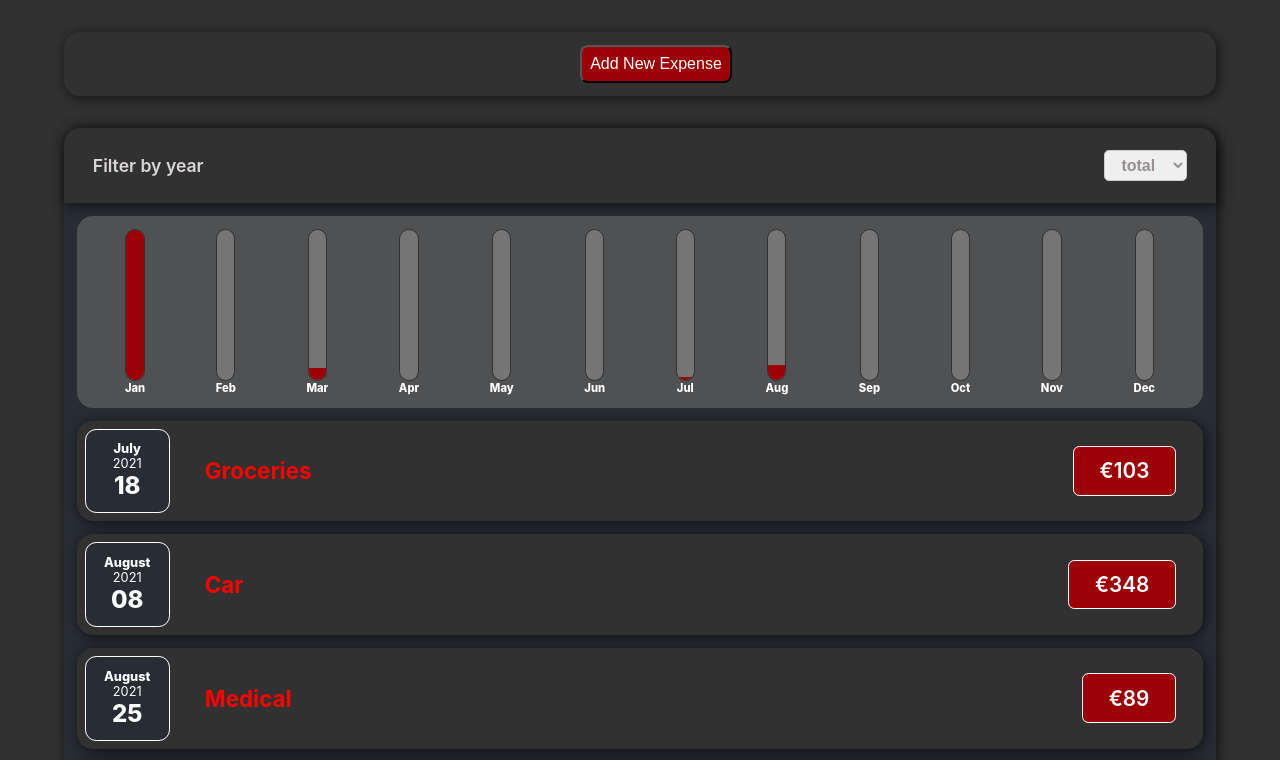
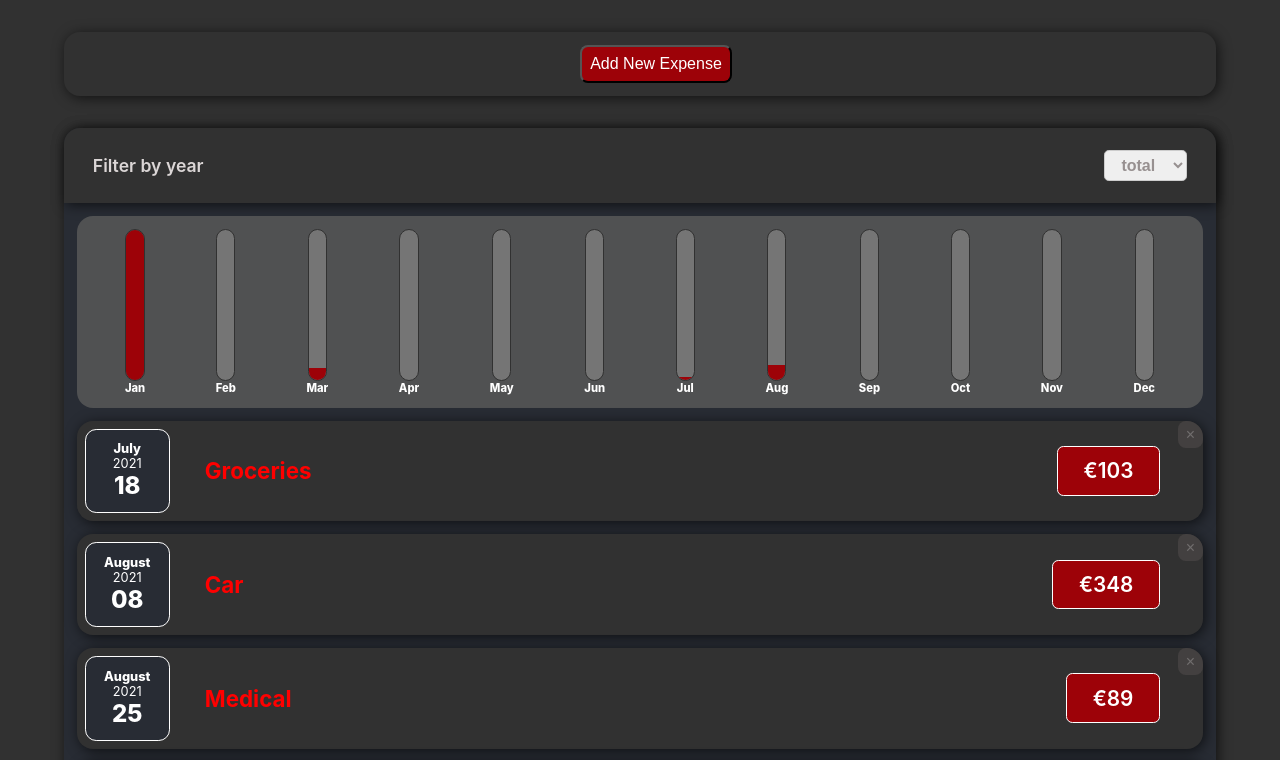
Before and after one commit to DMariuss/expenses-app, a React (Create React App) app: page / in a window 1280 px wide. Shown: the top 760 px of the page. Built offline with nearby package versions, Linux system fonts and the light colour scheme.

Commit message:
Added delete button for every expense item and logic for saving the list in localStorage

```diff
--- a/src/components/Expenses/ExpenseItem.js
+++ b/src/components/Expenses/ExpenseItem.js
@@ -15,6 +15,14 @@ function ExpenseItem(props) {
         <div className={classes.expense_item__description}>
           <h2>{props.name}</h2>
           <div className={classes.expense_item__price}>&euro;{props.cost}</div>
+          <button
+            type="button"
+            className={classes.expense_item__delete}
+            // 🢣 folosesc metoda .bind pt a lega id-ul ca si argument
+            onClick={props.onDelete.bind(this, props.id)}
+          >
+            &#215;
+          </button>
         </div>
       </Card>
     </li>
--- a/src/components/Expenses/ExpenseItem.module.scss
+++ b/src/components/Expenses/ExpenseItem.module.scss
@@ -10,6 +10,7 @@ $font_color_description: white;
   padding: 0.5rem;
   margin: 0.8rem 0;
   background-color: rgb(49, 49, 49);
+  position: relative;
 
   &__description {
     margin: 0.5rem 1.2rem;
@@ -37,6 +38,27 @@ $font_color_description: white;
     border: 1px solid white;
     border-radius: 0.4rem;
   }
+
+  &__delete {
+    position: absolute;
+    top: 0;
+    right: 0;
+    padding: 0.5rem;
+    line-height: 0.7;
+    border: none;
+    border-radius: 0.5rem;
+    border-top-right-radius: 1rem;
+    cursor: pointer;
+    background-color: #564f4f;
+    color: #b0abab;
+    opacity: 0.5;
+    transition: all 0.1s ease-out;
+
+    &:hover {
+      opacity: 1;
+      background-color: #858282;
+    }
+  }
 }
 
 @media screen and (min-width: 580px) {
@@ -55,6 +77,7 @@ $font_color_description: white;
     &__price {
       font-size: 1.3rem;
       padding: 0.7rem 1.6rem;
+      margin-right: 1rem;
     }
   }
 }
--- a/src/components/Expenses/Expenses.js
+++ b/src/components/Expenses/Expenses.js
@@ -48,7 +48,7 @@ function Expenses(props) {
       {/* {expensesContent} */}
 
       {/* Varianta in care am o componenta specifica acestei operatii -> am mutat logica in aceasta componenta*/}
-      <ExpensesList expenses={sentList} />
+      <ExpensesList expenses={sentList} onDelete={props.onDelete} />
     </Card>
   );
 }
--- a/src/components/Expenses/ExpensesList.js
+++ b/src/components/Expenses/ExpensesList.js
@@ -10,9 +10,11 @@ const ExpensesList = (props) => {
   const expensesContent = props.expenses.map((item) => (
     <ExpenseItem
       key={item.id}
+      id={item.id}
       name={item.name}
       cost={item.price}
       date={item.date}
+      onDelete={props.onDelete}
     />
   ));
 
--- a/src/containers/App.js
+++ b/src/containers/App.js
@@ -1,4 +1,4 @@
-import React, { useState } from "react";
+import React, { useState, useEffect } from "react";
 import Expenses from "../components/Expenses/Expenses";
 import ExpenseInput from "../components/ExpenseInput/ExpenseInput";
 
@@ -37,10 +37,37 @@ const EXPENSES_TEST = [
   },
 ];
 
+// functie pt a prelua datele din localStorage si a le adauga direct in starea cu 'expenseList' pt a nu mai astepta o rulare a unui useEffect pt a aplica asta
+const retrieveExpenses = () => {
+  const savedList = localStorage.getItem("expenses");
+
+  if (savedList) {
+    // parsez lista salvata in localStorage
+    const parsedSavedList = JSON.parse(savedList);
+
+    //transform datele din string(le-a convertit automat) inapoi in tip de data Date
+    const transformedList = parsedSavedList.map((expense) => ({
+      ...expense,
+      date: new Date(expense.date),
+    }));
+
+    return transformedList;
+  } else {
+    return null;
+  }
+};
+
+// const EXPENSES_TEST = [];
 function App() {
-  const [expenseList, setExpenseList] = useState(EXPENSES_TEST);
+  const renderedExpensesList = retrieveExpenses()
+    ? retrieveExpenses()
+    : EXPENSES_TEST;
+
+  const [expenseList, setExpenseList] = useState(renderedExpensesList);
 
   //creez aici functia de va prelua datele unei noi componente cu cheltuieli
+
+  // 🢣 adaug o noua cheltuiala in lista
   const addExpenseData = (expense) => {
     //creez o copie a datelor principale -> date imuabile !!!!
     // const newExpenseList = [...expenseList];                   <---- nu tine cont de previous State
@@ -63,10 +90,52 @@ function App() {
     });
   };
 
+  // 🢣 inlatur o anume cheltuiala
+  const deleteExpense = (id) => {
+    // filtrez intreaga lista pt a inlatura un element
+    const updatedList = expenseList.filter((expense) => expense.id !== id);
+
+    setExpenseList(updatedList);
+  };
+
+  // 🢣 acesta va prelua datele salvate in local storage    **************** mutate in functia de mai sus pt eficientizarea codului
+  // useEffect(() => {
+  //   console.log("in 2useEffect ", expenseList);
+
+  //   const savedList = localStorage.getItem("expenses");
+
+  //   if (savedList) {
+  //     // parsez lista salvata in localStorage
+  //     const parsedSavedList = JSON.parse(savedList);
+  //     //transform datele din string(le-a convertit automat) inapoi in tip de data Date
+  //     const transformedList = parsedSavedList.map((expense) => ({
+  //       ...expense,
+  //       date: new Date(expense.date),
+  //     }));
+
+  //     setExpenseList(transformedList);
+  //   }
+  // }, []); // 🢣 🢣 🢣 Problema: la salvare in localStorage tipul de data 'Date' se va converti in string si la parsare o sa am .date de tip string
+  // 🢣 🢣 🢣 Solutie: il reconvertesc
+
+  // 🢣 acesta va scrie datele in local storage
+  useEffect(() => {
+    console.log("in 1useEffect ", expenseList);
+    //transform datele intr-un obiect de tip json
+    const savedList = JSON.stringify(expenseList);
+
+    //scriu datele in storage
+    localStorage.setItem("expenses", savedList);
+
+    if (expenseList.length <= 0) {
+      localStorage.removeItem("expenses");
+    }
+  }, [expenseList]);
+
   return (
     <div className="App">
       <ExpenseInput onAddExpense={addExpenseData} />
-      <Expenses items={expenseList} />
+      <Expenses items={expenseList} onDelete={deleteExpense} />
     </div>
   );
 
```
